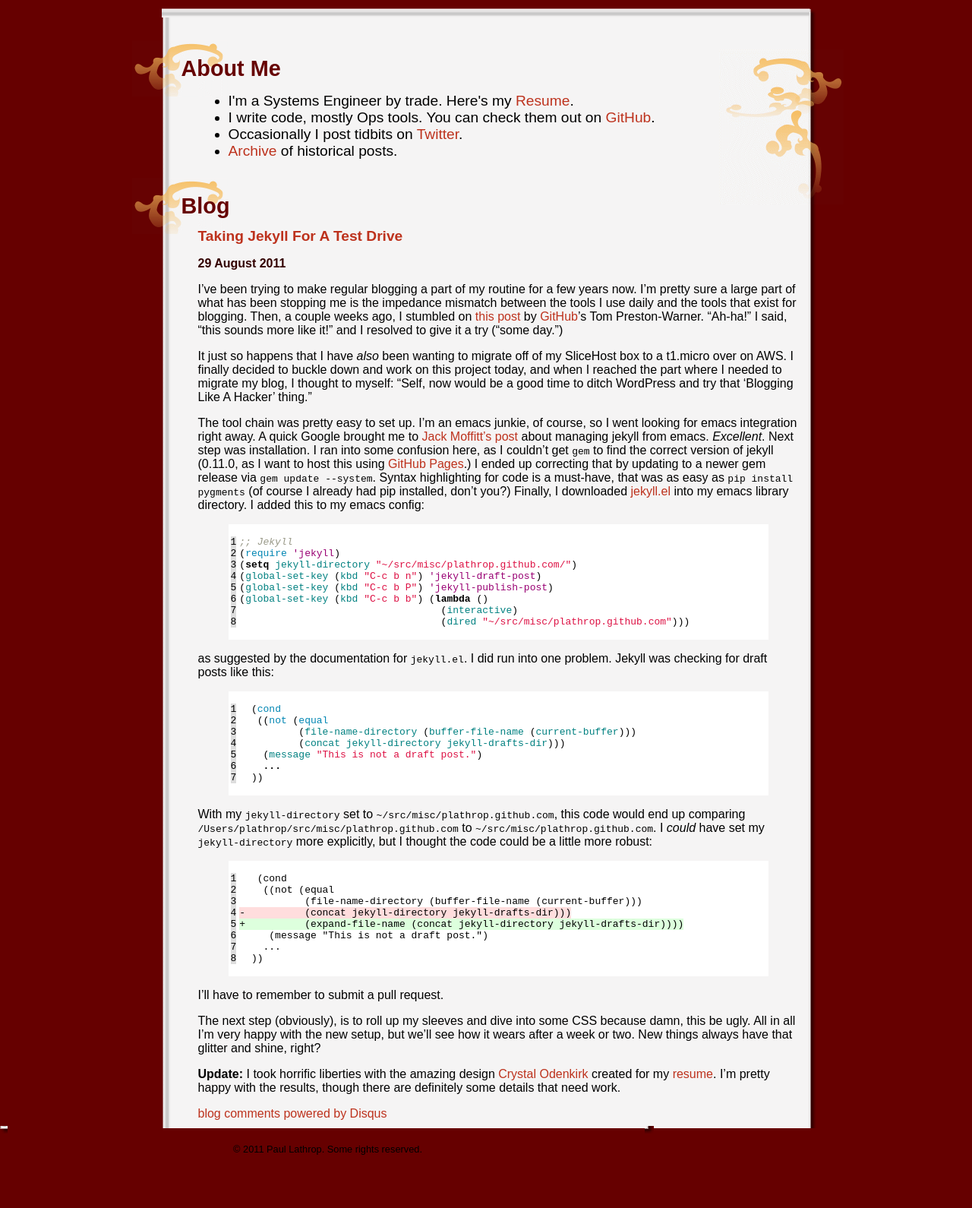
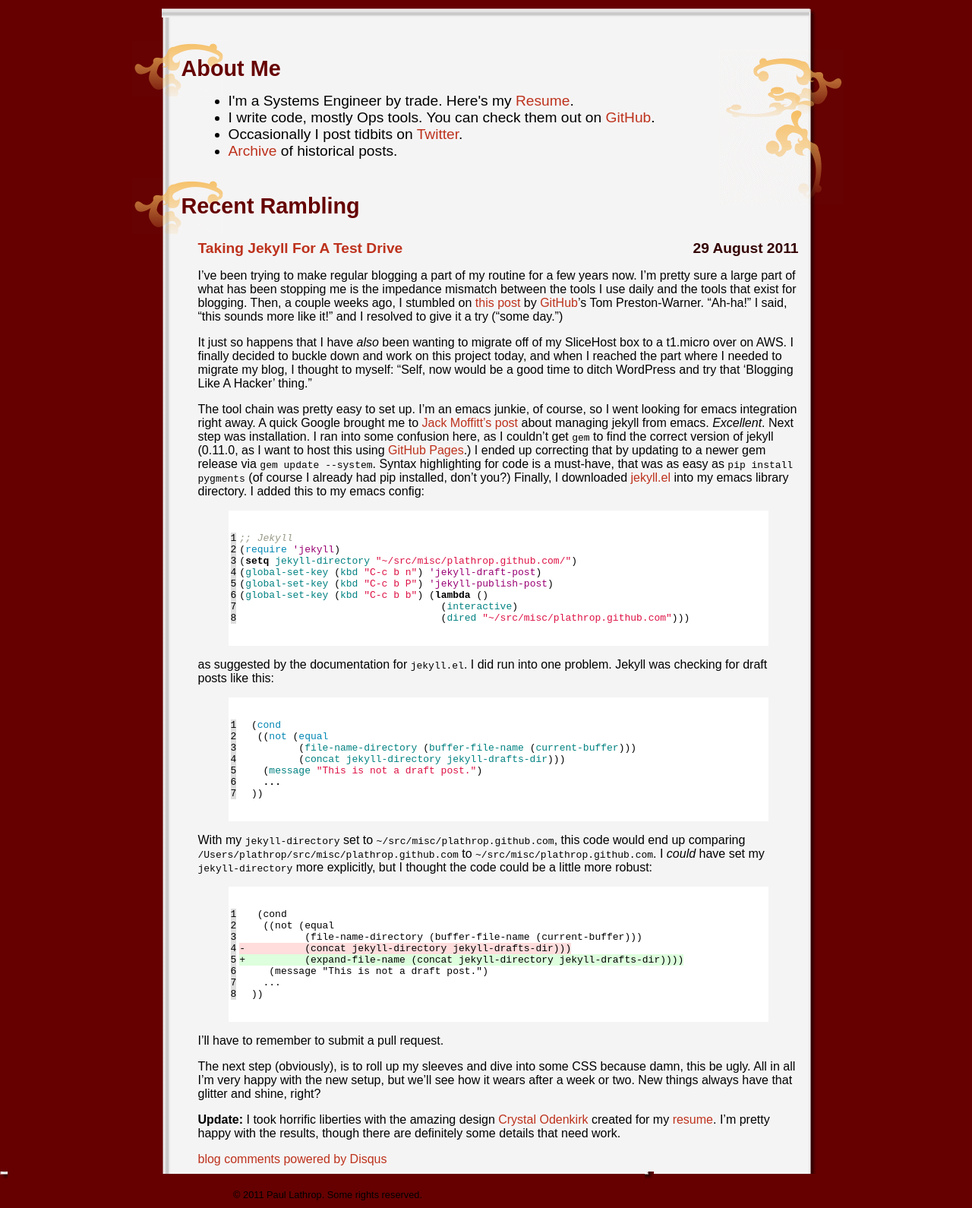
Before and after one commit to plathrop/plathrop.github.io, a Jekyll site: the page built from index.html, in a window 1280 px wide. Shown: the whole page at 76% size. Built offline with Jekyll 4.4.1, drawn with Linux system fonts in a browser that asks for light colours; comment, search, counter and statistics services are not loaded; before the commit the page ends 1530 px from its top, so only the background shows below that.

Commit message:
Update styling.

```diff
--- a/_layouts/post.html
+++ b/_layouts/post.html
@@ -11,10 +11,11 @@
         <div class="inside">
           <img src="/images/upper_right_corner.gif" class="ur_corner" align="right" />
           <h1>{{ page.title }}</h1>
-          <div id="post_date"><h2>{{ page.date | date_to_long_string }}</h2></div>
+          <span class="right_align"><h2>{{ page.date | date_to_long_string }}</h2></span>
           <div class="post">
             <div class="date"></div>
             <div class="post_body">
+              <br />
               {{ content }}
             </div>
             <div id="disqus_thread"></div>
--- a/css/master.css
+++ b/css/master.css
@@ -15,6 +15,15 @@
       scrollbar-arrow-color: #300;}
 
 #post_list, #link_list {font-size: 1.2em;}
+
+.left_align {width: 50%;
+             float: left;}
+
+.right_align {width: 50%;
+              text-align: right;
+              float: right;}
+
+.highlight {overflow: scroll;}
 
 a:link { color: #bd321d; text-decoration: none; }
 a:visited {color:#600; text-decoration: none; }
--- a/index.html
+++ b/index.html
@@ -1,11 +1,11 @@
 ---
 layout: master
 ---
-<h1>Blog</h1>
+<h1>Recent Rambling</h1>
 {% assign first_post = site.posts.first %}
 <div id="post">
-  <h2><a href="{{ first_post.url }}">{{ first_post.title }}</a></h2>
-  <div id="post_date"><h3>{{ first_post.date | date_to_long_string }}</h3></div>
+  <span class="left_align"><h2><a href="{{ first_post.url }}">{{ first_post.title }}</a></h2></span>
+  <span class="right_align"><h2>{{ first_post.date | date_to_long_string }}</h2></span>
   {{ first_post.content }}
 </div>
 <div id="disqus_thread"></div>
```
